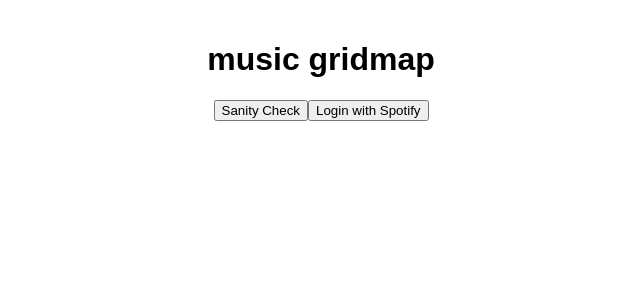
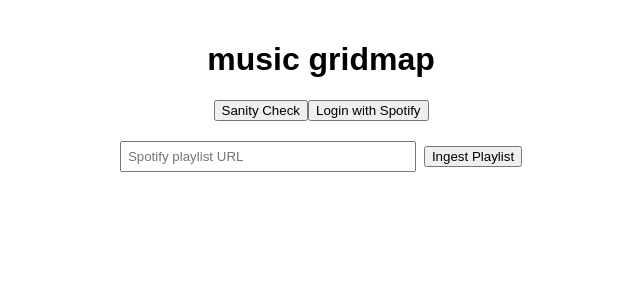
Before and after one commit to Pyro62/playlist-gridmap, a React app in the folder frontend/: page / in a window 1280 px wide. Shown: the top 300 px of the page, without its empty margins (319-959 px from the left). Built offline with nearby package versions, Linux system fonts and the light colour scheme; the HTML template or start-up script is replaced by a standard one.

Commit message:
added frontend for playlists ingest, modified routes and fixed main.py

```diff
--- a/frontend/src/App.jsx
+++ b/frontend/src/App.jsx
@@ -4,6 +4,9 @@ function App() {
   const [result, setResult] = useState(null)
   const [loading, setLoading] = useState(false)
   const [token, setToken] = useState(localStorage.getItem('token'))
+  const [playlistUrl, setPlaylistUrl] = useState('')
+  const [ingestResult, setIngestResult] = useState(null)
+  const [ingesting, setIngesting] = useState(false)
 
   const check = async () => {
     setLoading(true)
@@ -15,6 +18,24 @@ function App() {
       setResult({ success: false, error: error.message })
     } finally {
       setLoading(false)
+    }
+  }
+
+  const ingestPlaylist = async () => {
+    if (!playlistUrl.trim()) return
+    setIngesting(true)
+    try {
+      const response = await fetch(
+        `/api/playlist/ingest?playlist_id=${encodeURIComponent(playlistUrl)}`,
+        { method: 'POST' }
+      )
+      const data = await response.json()
+      if (!response.ok) throw new Error(data.detail || 'Ingest failed')
+      setIngestResult({ success: true, data })
+    } catch (error) {
+      setIngestResult({ success: false, error: error.message })
+    } finally {
+      setIngesting(false)
     }
   }
 
@@ -42,6 +63,25 @@ function App() {
         </button>
       )}
 
+      <div style={{ marginTop: '20px' }}>
+        <input
+          type="text"
+          value={playlistUrl}
+          onChange={(e) => setPlaylistUrl(e.target.value)}
+          placeholder="Spotify playlist URL"
+          style={{ padding: '6px', width: '280px' }}
+        />
+        <button onClick={ingestPlaylist} disabled={ingesting} style={{ marginLeft: '8px' }}>
+          {ingesting ? 'Ingesting...' : 'Ingest Playlist'}
+        </button>
+      </div>
+
+      {ingestResult && (
+        <p style={{ marginTop: '10px', color: ingestResult.success ? 'green' : 'red' }}>
+          {ingestResult.success ? JSON.stringify(ingestResult.data) : `Error: ${ingestResult.error}`}
+        </p>
+      )}
+
       {result && (
         <p style={{ marginTop: '20px', color: result.success ? 'green' : 'red' }}>
           {result.success ? JSON.stringify(result.data) : `Error: ${result.error}`}
```
Also changed, not shown: 2 other files (tests, documents, lock files or other folders).
